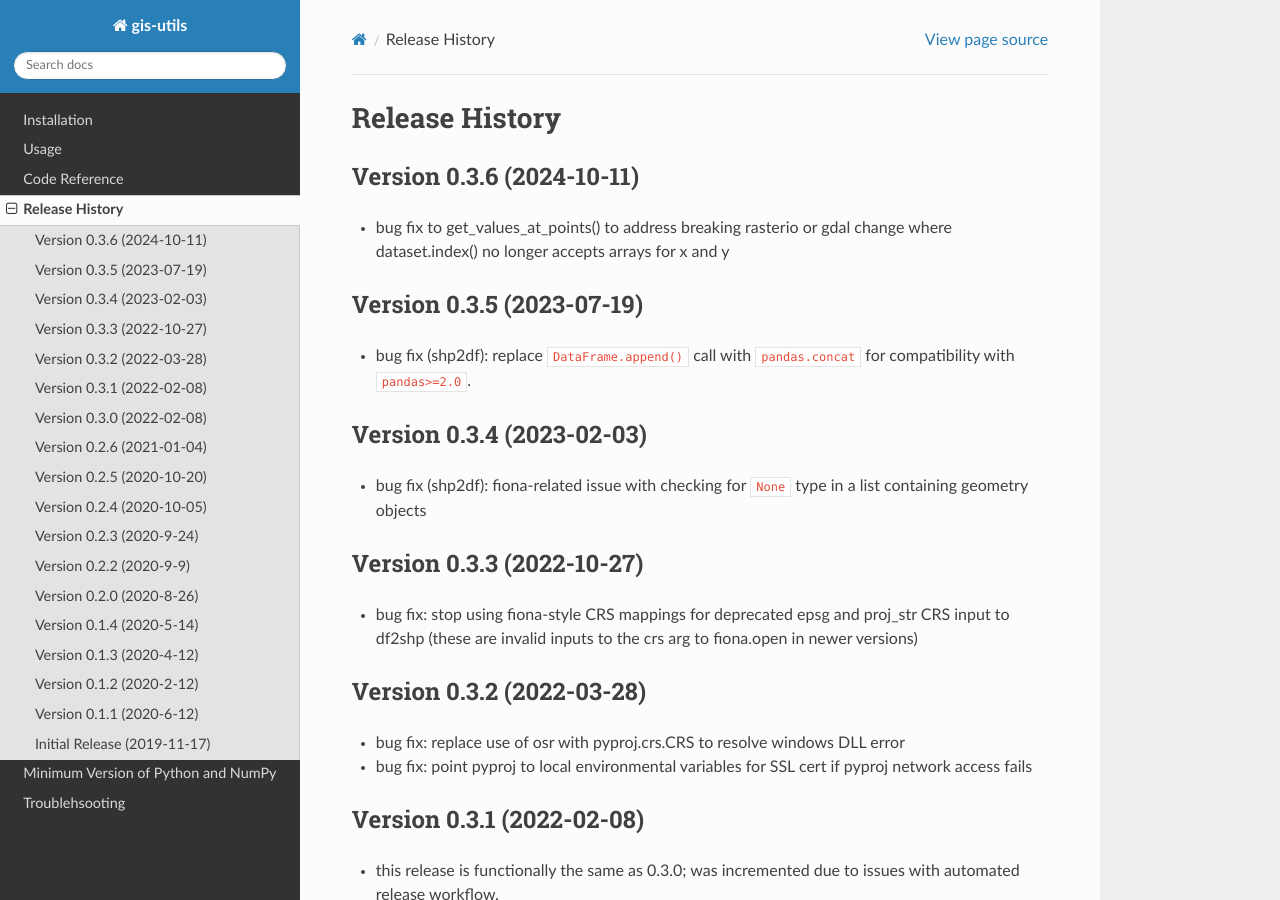
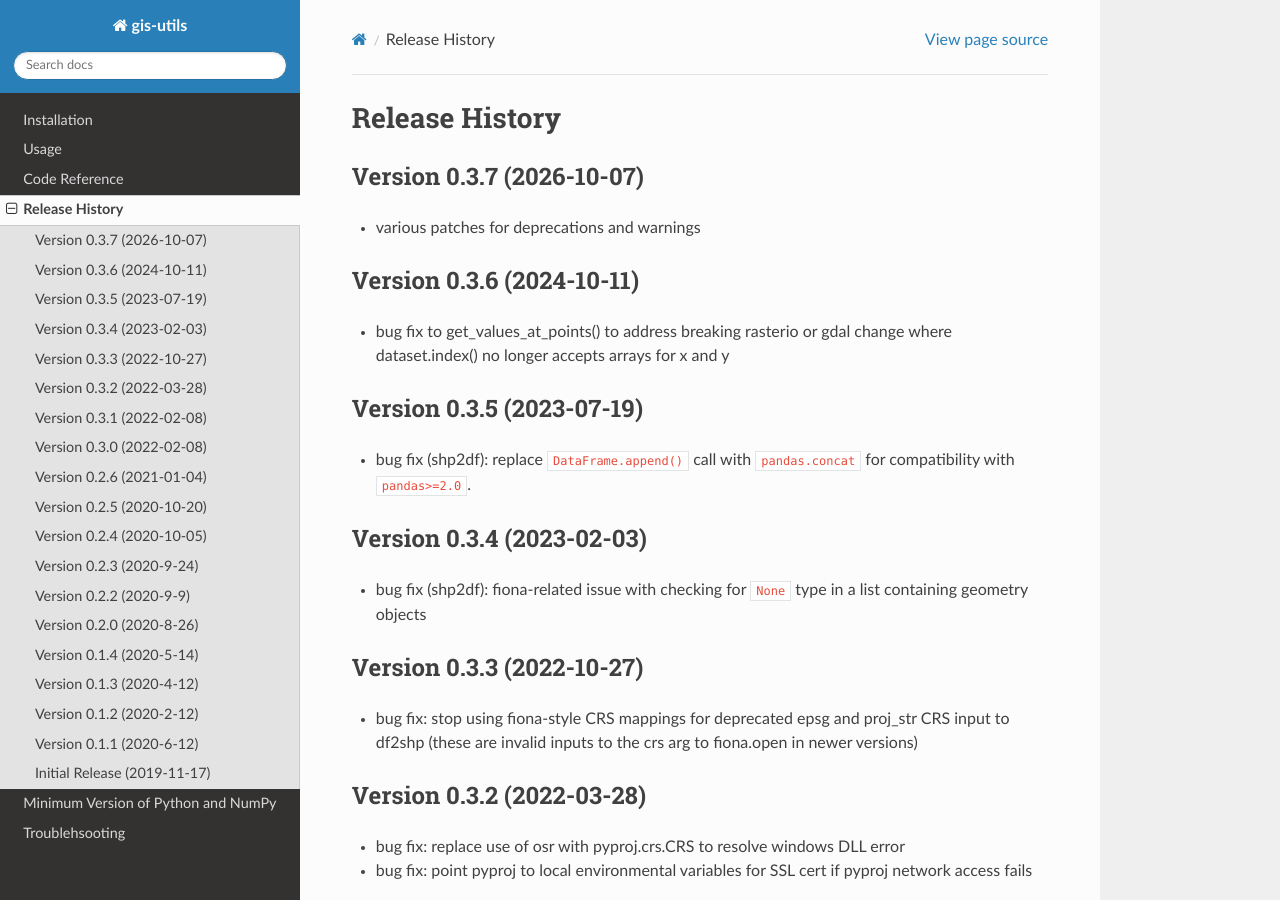
Before and after one commit to aleaf/gis-utils, a Sphinx documentation site: the page built from docs/source/release-history.rst, in a window 1280 px wide and 900 px high. Built offline with Sphinx 7.4.7 and the Read the Docs theme 3.1.0, drawn with Linux system fonts in a browser that asks for light colours.

Commit message:
update release history

```diff
--- a/docs/source/release-history.rst
+++ b/docs/source/release-history.rst
@@ -1,6 +1,10 @@
 ===============
 Release History
 ===============
+
+Version 0.3.7 (2026-10-07)
+--------------------------
+* various patches for deprecations and warnings
 
 Version 0.3.6 (2024-10-11)
 --------------------------
```
